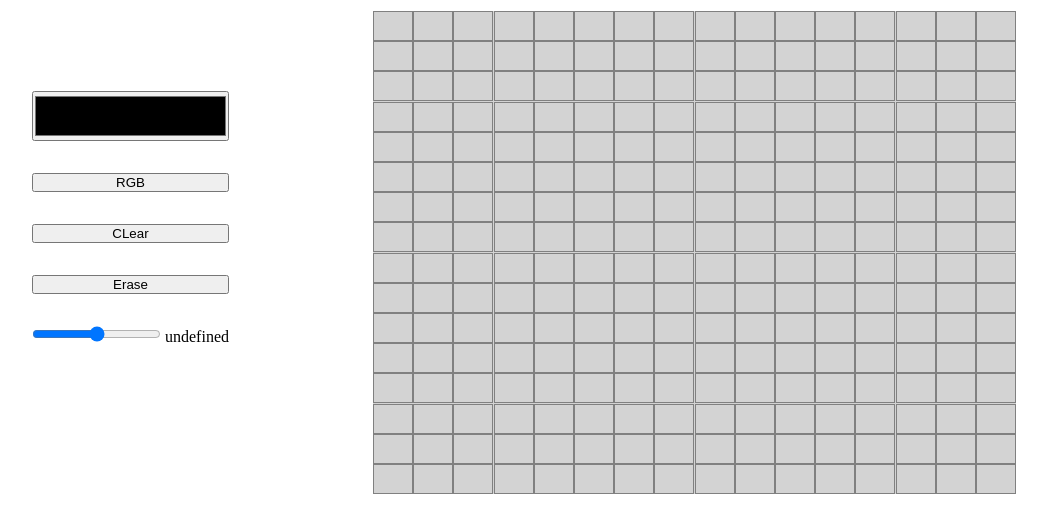
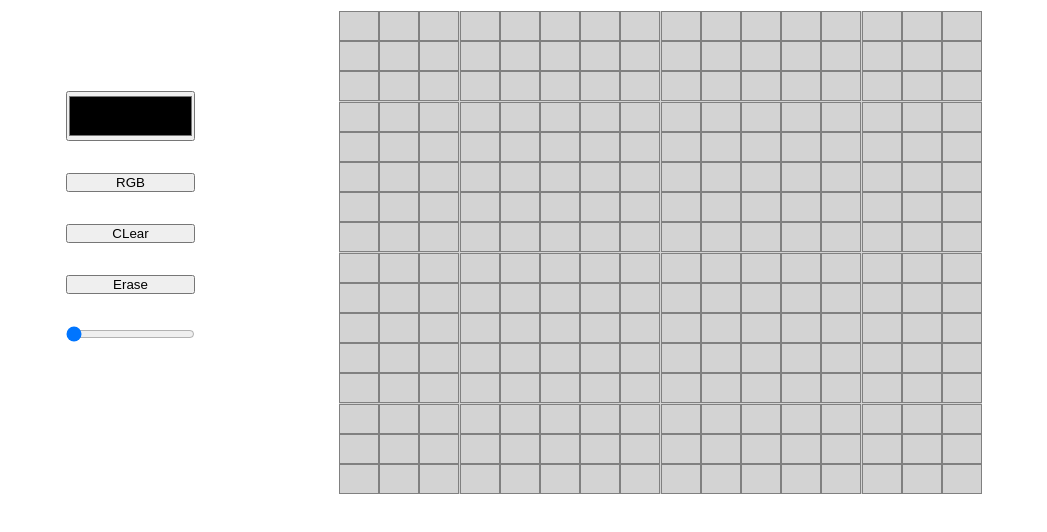
Before and after one commit to callmeog/Etch-a-Sketch, a plain HTML site: page index.html in a window 1280 px wide. Shown: the part 138-670 px from the top of the page, without its empty margins (116-1163 px from the left). Drawn offline with Linux system fonts and the light colour scheme.

Commit message:
Changed output tag to span

```diff
--- a/index.html
+++ b/index.html
@@ -10,14 +10,16 @@
 <body>
    <div class="main">
       <div class="controls">
-         <input type="color"  class="color-pallet"></input>
-         <button id="rgb" type="button">RGB</button>
-         <button id="clear" type="button">CLear</button>
-         <button id="erase" type="button">Erase</button>
+         <div class="buttons-container">
+            <input type="color"  class="color-pallet"></input>
+            <button id="rgb" type="button">RGB</button>
+            <button id="clear" type="button">CLear</button>
+            <button id="erase" type="button">Erase</button>
+         </div>
 
          <div class="input-range">
-            <input type="range" name="gridRange" min="1" max="100" class="grid-range" ></input>
-            <output id="output">0</output>
+            <input type="range" name="gridRange" min="0" max="100" value="0" class="grid-range"></input>
+            <span id="output"></span>
          </div>
       </div>
 
```
